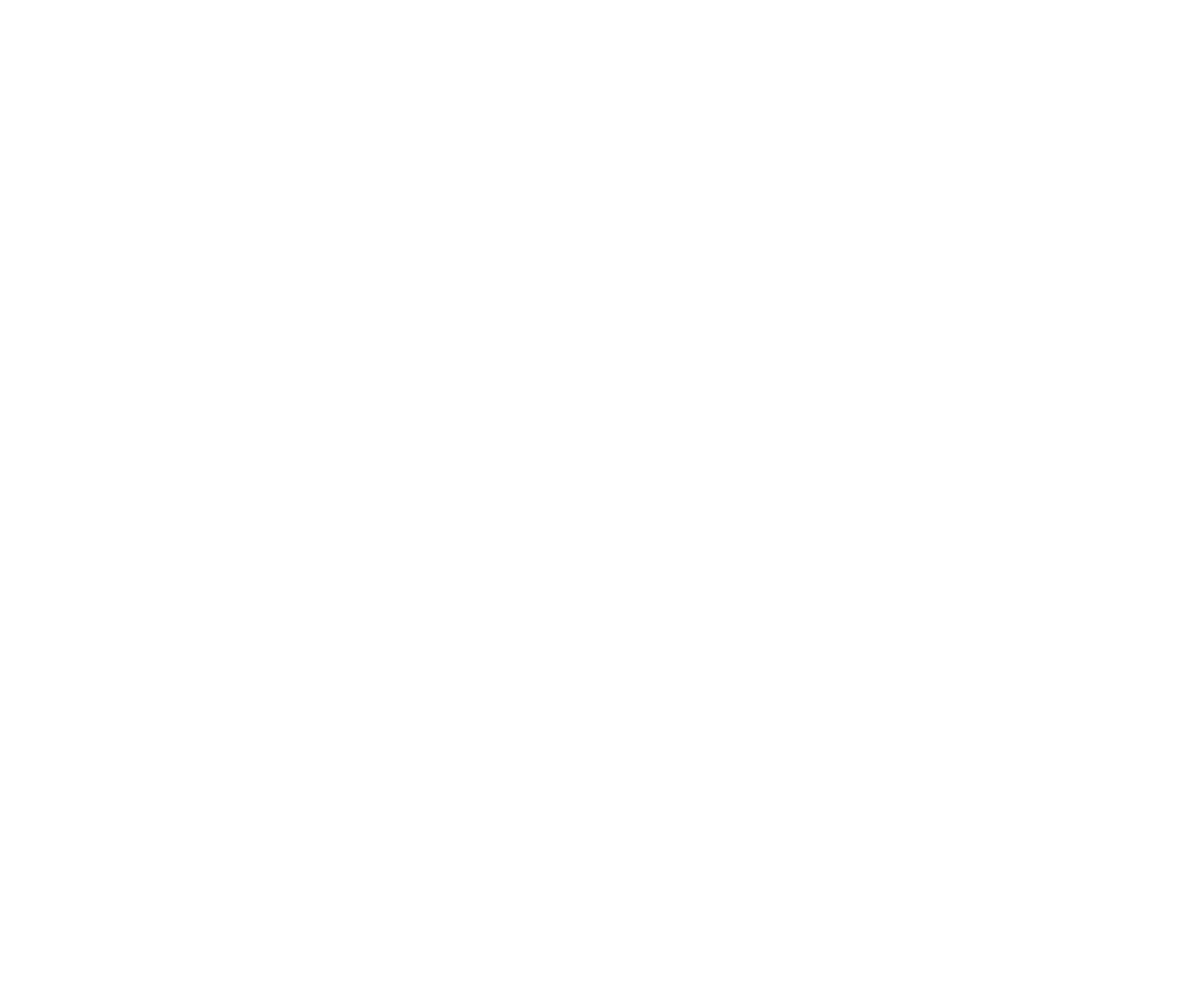
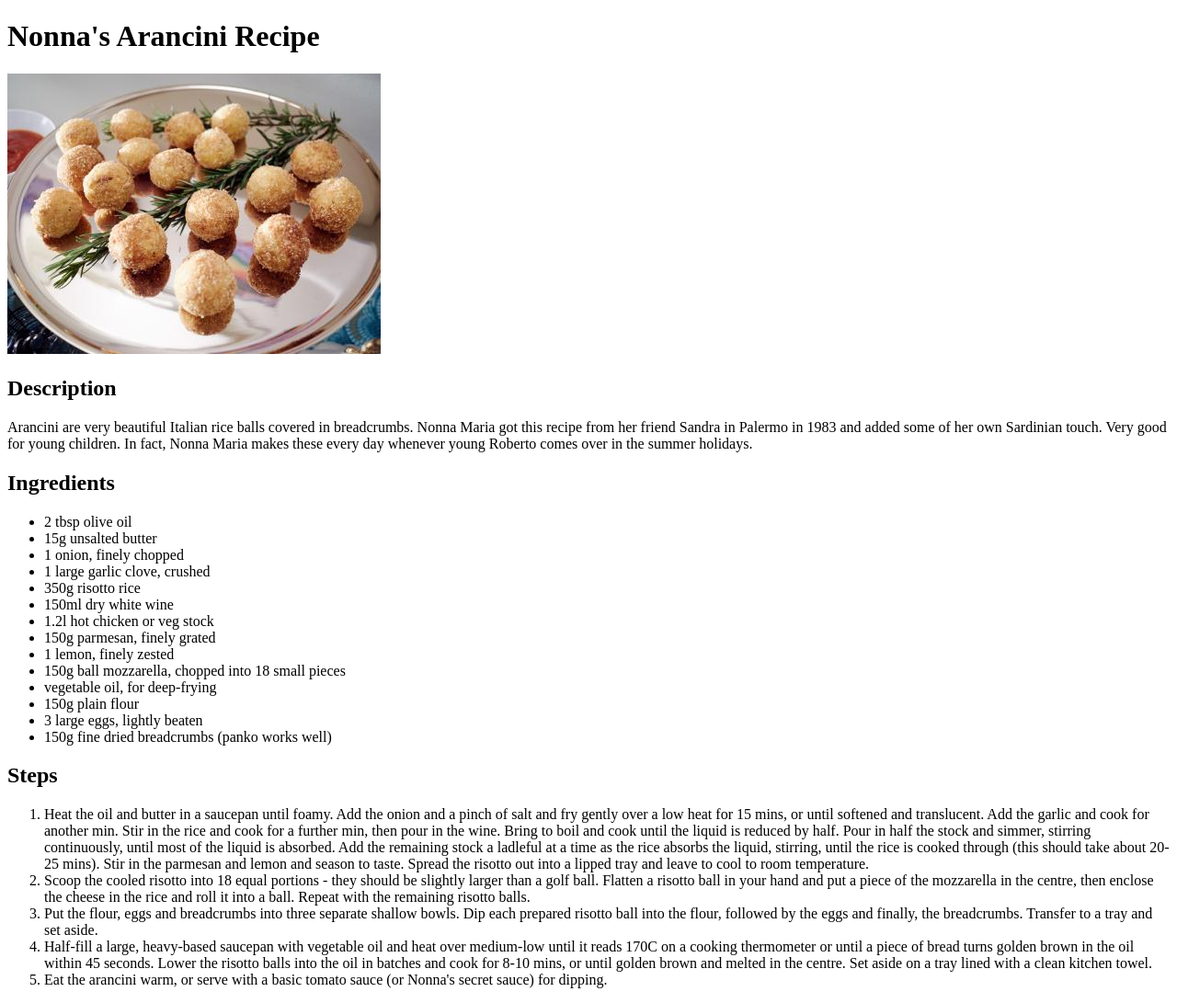
Before and after one commit to DanilSProjects/Recipes, a plain HTML site: page recipes/arancini.html in a window 1280 px wide. Shown: the whole page at 92% size. Before the commit the page ends 800 px from the top, so only its background shows below. Drawn offline with Linux system fonts and the light colour scheme.

Commit message:
Arancini content added.

```diff
--- a/recipes/arancini.html
+++ b/recipes/arancini.html
@@ -5,6 +5,34 @@
         <meta charset="UTF-8">
     </head>
     <body>
-
+        <h1>Nonna's Arancini Recipe</h1>
+        <img src="../images/arancini.jpg" alt="Platter of arancini balls">
+        <h2>Description</h2>
+        <p>Arancini are very beautiful Italian rice balls covered in breadcrumbs. Nonna Maria got this recipe from her friend Sandra in Palermo in 1983 and added some of her own Sardinian touch. Very good for young children. In fact, Nonna Maria makes these every day whenever young Roberto comes over in the summer holidays.</p>
+        <h2>Ingredients</h2>
+        <ul>
+            <li>2 tbsp olive oil</li>
+            <li>15g unsalted butter</li>
+            <li>1 onion, finely chopped</li>
+            <li>1 large garlic clove, crushed</li>
+            <li>350g risotto rice</li>
+            <li>150ml dry white wine</li>
+            <li>1.2l hot chicken or veg stock</li>
+            <li>150g parmesan, finely grated</li>
+            <li>1 lemon, finely zested</li>
+            <li>150g ball mozzarella, chopped into 18 small pieces</li>
+            <li>vegetable oil, for deep-frying</li>
+            <li>150g plain flour</li>
+            <li>3 large eggs, lightly beaten</li>
+            <li>150g fine dried breadcrumbs (panko works well)</li>
+        </ul>
+        <h2>Steps</h2>
+        <ol>
+            <li>Heat the oil and butter in a saucepan until foamy. Add the onion and a pinch of salt and fry gently over a low heat for 15 mins, or until softened and translucent. Add the garlic and cook for another min. Stir in the rice and cook for a further min, then pour in the wine. Bring to boil and cook until the liquid is reduced by half. Pour in half the stock and simmer, stirring continuously, until most of the liquid is absorbed. Add the remaining stock a ladleful at a time as the rice absorbs the liquid, stirring, until the rice is cooked through (this should take about 20-25 mins). Stir in the parmesan and lemon and season to taste. Spread the risotto out into a lipped tray and leave to cool to room temperature.</li>
+            <li>Scoop the cooled risotto into 18 equal portions - they should be slightly larger than a golf ball. Flatten a risotto ball in your hand and put a piece of the mozzarella in the centre, then enclose the cheese in the rice and roll it into a ball. Repeat with the remaining risotto balls.</li>
+            <li>Put the flour, eggs and breadcrumbs into three separate shallow bowls. Dip each prepared risotto ball into the flour, followed by the eggs and finally, the breadcrumbs. Transfer to a tray and set aside.</li>
+            <li>Half-fill a large, heavy-based saucepan with vegetable oil and heat over medium-low until it reads 170C on a cooking thermometer or until a piece of bread turns golden brown in the oil within 45 seconds. Lower the risotto balls into the oil in batches and cook for 8-10 mins, or until golden brown and melted in the centre. Set aside on a tray lined with a clean kitchen towel.</li>
+            <li>Eat the arancini warm, or serve with a basic tomato sauce (or Nonna's secret sauce) for dipping.</li>
+        </ol>
     </body>
 </html>
```
Also changed, not shown: images/arancini.jpg (added).
